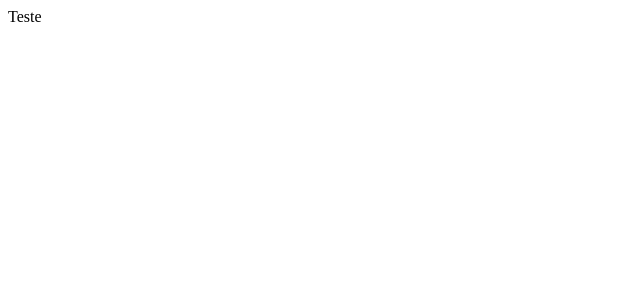
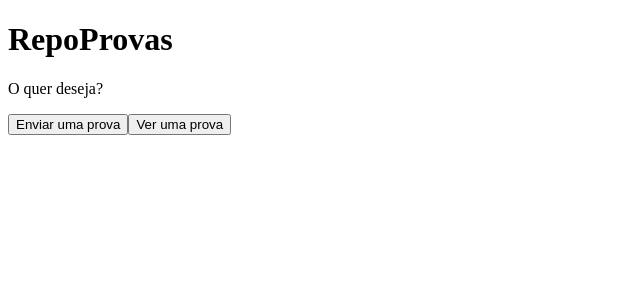
Before and after one commit to lfelipelizeu/repoprovas-frontend, a React (Create React App) app: page / in a window 1280 px wide. Shown: the top 300 px of the page, without its empty margins (0-640 px from the left). Built offline with nearby package versions, Linux system fonts and the light colour scheme.

Commit message:
Add the home component as a route at the app

```diff
--- a/src/components/App.js
+++ b/src/components/App.js
@@ -1,8 +1,13 @@
+import { BrowserRouter, Routes, Route } from 'react-router-dom';
+import Home from './Home.js';
+
 function App() {
   return (
-    <>
-      Teste
-    </>);
+    <BrowserRouter>
+      <Routes>
+        <Route path='/' element={<Home />} />
+      </Routes>
+    </BrowserRouter>);
 }
 
 export default App;
```
